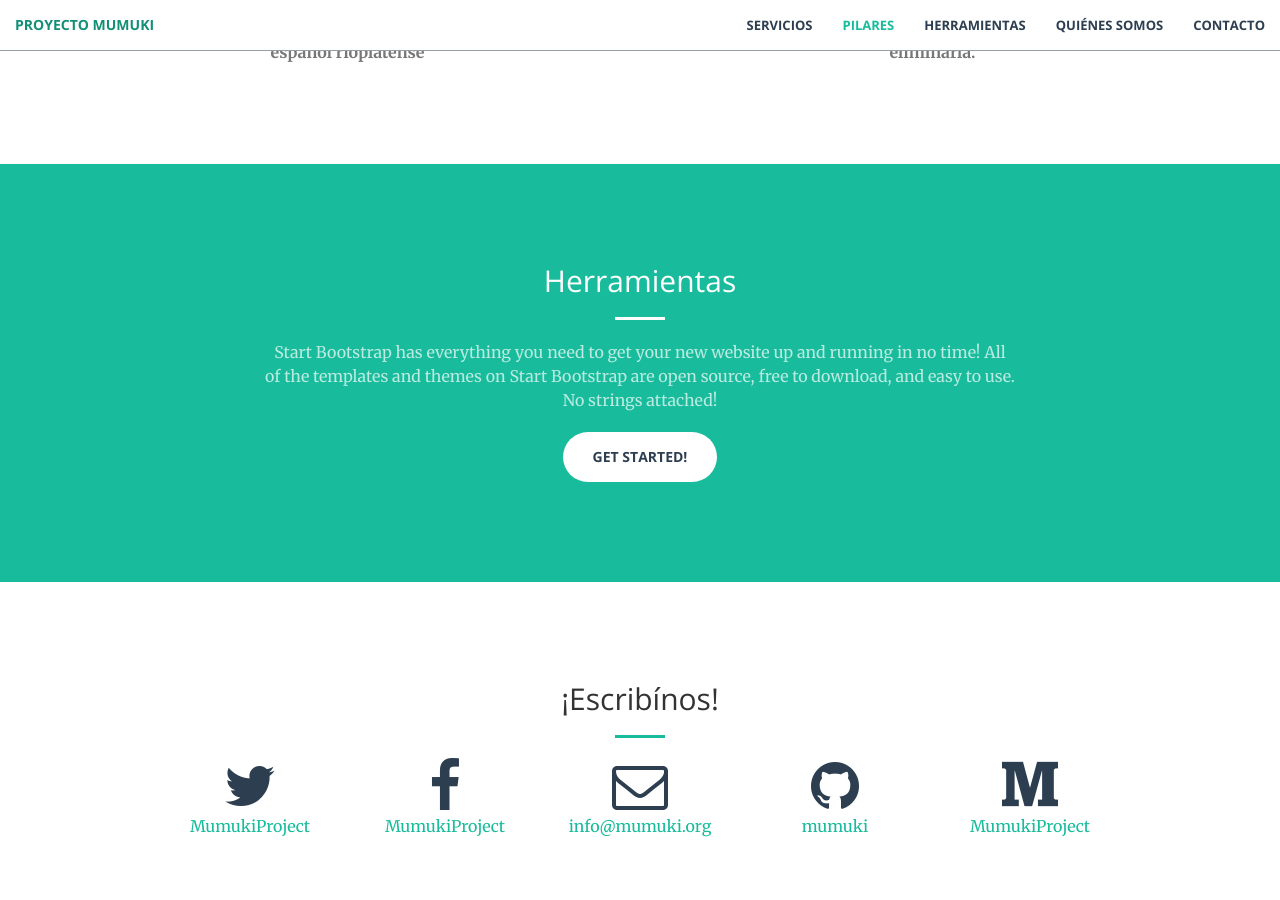
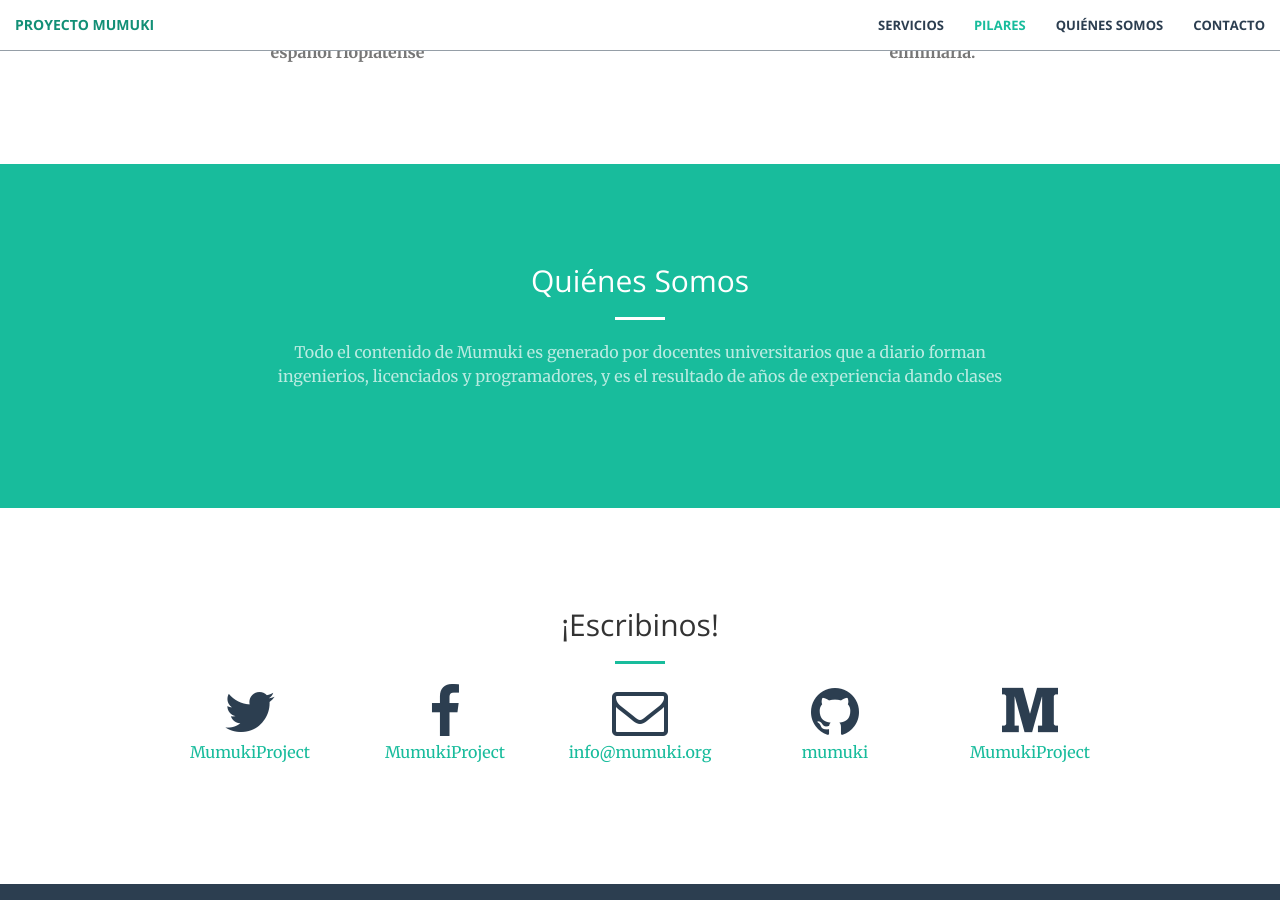
Before and after one commit to mumuki/mumuki.github.io, a Jekyll site: the page built from index.html, in a window 1280 px wide and 900 px high, scrolled down 2360 px. Built offline with Jekyll 4.4.1, drawn with Linux system fonts in a browser that asks for light colours; the list of posts is cut into pages by our own code; some of the changed text lies outside the part shown.

Commit message:
Adding mumukiio aside

```diff
--- a/_includes/contact.html
+++ b/_includes/contact.html
@@ -2,7 +2,7 @@
     <div class="container">
         <div class="row">
             <div class="col-lg-8 col-lg-offset-2 text-center">
-                <h2 class="section-heading">¡Escribínos!</h2>
+                <h2 class="section-heading">¡Escribinos!</h2>
                 <hr class="primary">
             </div>
         </div>
--- /dev/null
+++ b/_includes/mumukio-aside.html
@@ -0,0 +1,10 @@
+<aside class="bg-dark">
+    <div class="container text-center">
+        <div class="call-to-action">
+            <h2>¡Quiero ver más!</h2>
+            <hr class="light">
+            <p class="text-faded">El contenido de Mumuki - completamente libre y gratuito - se encuentra disponible en mumuki.io</p>
+            <a href="http://mumuki.io" class="btn btn-default btn-xl wow tada">Entrá a mumuki.io</a>
+        </div>
+    </div>
+</aside>
--- a/_includes/nav.html
+++ b/_includes/nav.html
@@ -21,9 +21,6 @@
                     <a class="page-scroll" href="#pillars">Pilares</a>
                 </li>
                 <li>
-                    <a class="page-scroll" href="#tools">Herramientas</a>
-                </li>
-                <li>
                     <a class="page-scroll" href="#us">Quiénes Somos</a>
                 </li>
                 <li>
--- a/_includes/tools.html
+++ /dev/null
@@ -1,12 +0,0 @@
-<section class="bg-primary" id="about">
-    <div class="container">
-        <div class="row">
-            <div class="col-lg-8 col-lg-offset-2 text-center">
-                <h2 class="section-heading">Herramientas</h2>
-                <hr class="light">
-                <p class="text-faded">Start Bootstrap has everything you need to get your new website up and running in no time! All of the templates and themes on Start Bootstrap are open source, free to download, and easy to use. No strings attached!</p>
-                <a href="#" class="btn btn-default btn-xl">Get Started!</a>
-            </div>
-        </div>
-    </div>
-</section>
--- a/_includes/us.html
+++ b/_includes/us.html
@@ -2,10 +2,9 @@
     <div class="container">
         <div class="row">
             <div class="col-lg-8 col-lg-offset-2 text-center">
-                <h2 class="section-heading">We've got what you need!</h2>
+                <h2 class="section-heading">Quiénes Somos</h2>
                 <hr class="light">
-                <p class="text-faded">Start Bootstrap has everything you need to get your new website up and running in no time! All of the templates and themes on Start Bootstrap are open source, free to download, and easy to use. No strings attached!</p>
-                <a href="#" class="btn btn-default btn-xl">Get Started!</a>
+                <p class="text-faded">Todo el contenido de Mumuki es generado por docentes universitarios que a diario forman ingenierios, licenciados y programadores, y es el resultado de años de experiencia dando clases</p>
             </div>
         </div>
     </div>
--- a/_layouts/front.html
+++ b/_layouts/front.html
@@ -10,9 +10,10 @@
   {% include services.html %}
   {% include services-aside.html %}
   {% include pillars.html %}
-  {% include tools.html %}
+  {% include us.html %}
+  {% include contact.html %}
+  {% include mumukio-aside.html %}
 
-  {% include contact.html %}
   {% include scripts.html %}
 </body>
 
```
Also changed, not shown: 1 other file.
